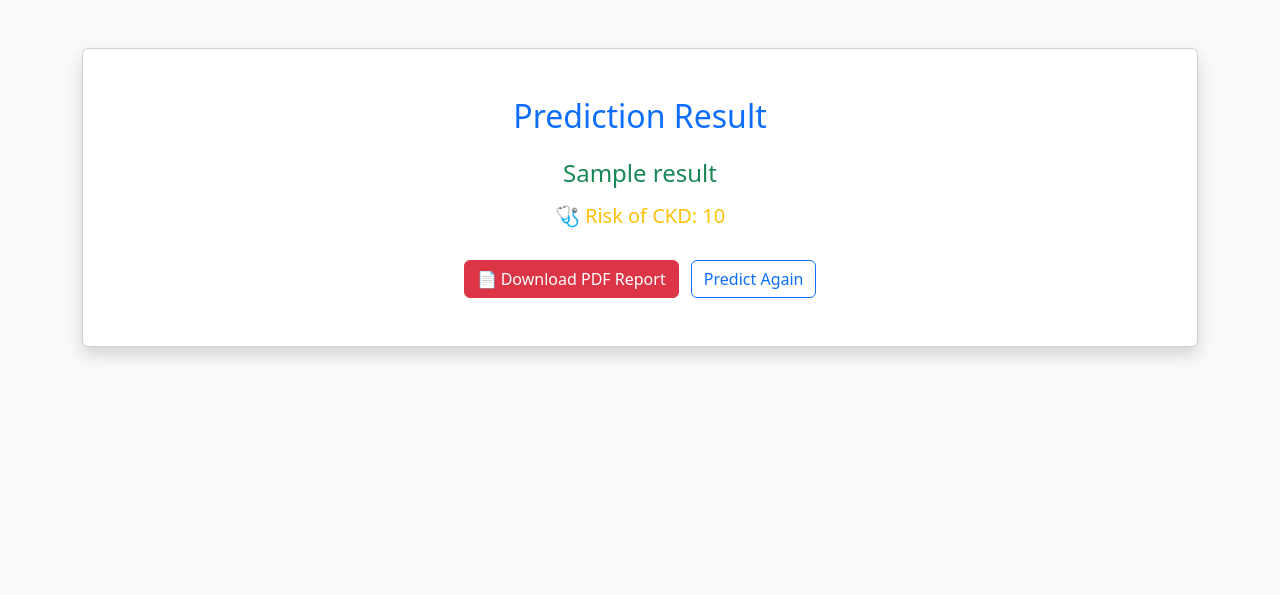
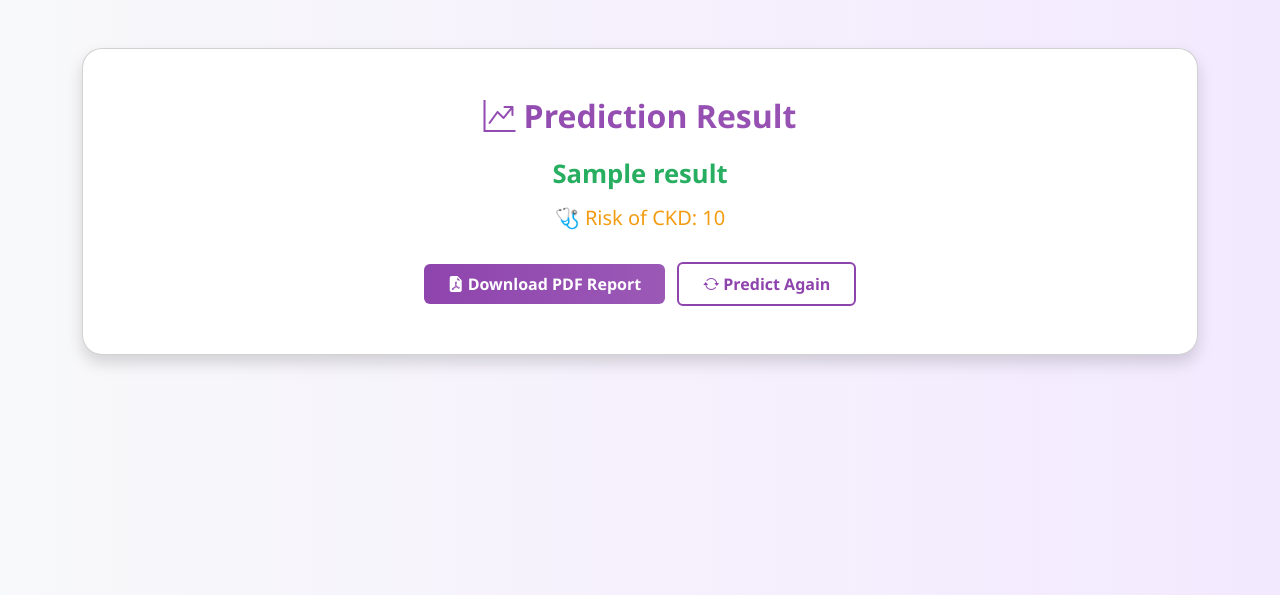
Before and after one commit to NAGENDRANADH02/kidneydisease_prediction, a Django app: template predictor/templates/predictor/result.html in a window 1280 px wide. Shown: the top 595 px of the page. Run offline with Django 4.2, Linux system fonts and the light colour scheme; the template is opened without the code that fills it: most values are stand-ins (such as "Sample title", 1, 10 or a date in 2020); parts of the project's set-up code (start-up, migrations or seed data) failed here and were passed over; some libraries are stand-ins or nearby versions.

Commit message:
Update result.html

```diff
--- a/predictor/templates/predictor/result.html
+++ b/predictor/templates/predictor/result.html
@@ -3,13 +3,95 @@
 <head>
     <meta charset="UTF-8">
     <title>Prediction Result</title>
+    <meta name="viewport" content="width=device-width, initial-scale=1">
+
+    <!-- Bootstrap CSS + Icons -->
     <link href="https://cdn.jsdelivr.net/npm/bootstrap@5.3.0/dist/css/bootstrap.min.css" rel="stylesheet">
+    <link href="https://cdn.jsdelivr.net/npm/bootstrap-icons@1.10.5/font/bootstrap-icons.css" rel="stylesheet">
+
+    <style>
+        body {
+            background: linear-gradient(to right, #f8f9fa, #f3e9ff);
+            font-family: 'Segoe UI', sans-serif;
+            animation: fadeIn 0.8s ease-in;
+        }
+
+        @keyframes fadeIn {
+            from { opacity: 0; transform: translateY(20px); }
+            to { opacity: 1; transform: translateY(0); }
+        }
+
+        .card {
+            border-radius: 20px;
+            background: #ffffff;
+            box-shadow: 0 10px 25px rgba(0,0,0,0.1);
+            transition: transform 0.3s ease, box-shadow 0.3s ease;
+        }
+
+        .card:hover {
+            transform: translateY(-5px);
+            box-shadow: 0 12px 30px rgba(0, 0, 0, 0.15);
+        }
+
+        h2 {
+            font-weight: 700;
+            background: linear-gradient(to right, #8e44ad, #9b59b6);
+            -webkit-background-clip: text;
+            -webkit-text-fill-color: transparent;
+        }
+
+        h4.text-success {
+            font-size: 1.6rem;
+            font-weight: 600;
+            color: #27ae60 !important;
+        }
+
+        h5.text-warning {
+            font-weight: 500;
+            color: #f39c12 !important;
+        }
+
+        .btn-primary-custom {
+            background: linear-gradient(to right, #8e44ad, #9b59b6);
+            border: none;
+            color: #fff;
+            font-weight: 600;
+            transition: all 0.3s ease;
+        }
+
+        .btn-primary-custom:hover {
+            background: #732d91;
+            transform: scale(1.02);
+            box-shadow: 0 5px 15px rgba(155, 89, 182, 0.4);
+        }
+
+        .btn-outline-dark-custom {
+            border: 2px solid #8e44ad;
+            color: #8e44ad;
+            font-weight: 600;
+            transition: all 0.3s ease;
+        }
+
+        .btn-outline-dark-custom:hover {
+            background-color: #8e44ad;
+            color: #fff;
+        }
+
+        .form-container {
+            animation: slideUp 0.8s ease-in-out;
+        }
+
+        @keyframes slideUp {
+            from { opacity: 0; transform: translateY(40px); }
+            to { opacity: 1; transform: translateY(0); }
+        }
+    </style>
 </head>
-<body class="bg-light">
+<body>
 
-<div class="container mt-5">
+<div class="container mt-5 form-container">
     <div class="card shadow p-5 text-center">
-        <h2 class="mb-4 text-primary">Prediction Result</h2>
+        <h2 class="mb-4"><i class="bi bi-graph-up-arrow me-2"></i>Prediction Result</h2>
 
         <h4 class="text-success mb-3">{{ result }}</h4>
         <h5 class="text-warning">🩺 Risk of CKD: {{ risk_score }}</h5>
@@ -21,11 +103,19 @@
             {% endfor %}
             <input type="hidden" name="result" value="{{ result }}">
             <input type="hidden" name="risk_score" value="{{ risk_score }}">
-            <button type="submit" class="btn btn-danger me-2">📄 Download PDF Report</button>
-            <a href="/" class="btn btn-outline-primary">Predict Again</a>
+
+            <button type="submit" class="btn btn-primary-custom px-4 py-2 me-2">
+                <i class="bi bi-file-earmark-pdf-fill me-1"></i>Download PDF Report
+            </button>
+            <a href="/" class="btn btn-outline-dark-custom px-4 py-2">
+                <i class="bi bi-arrow-repeat me-1"></i>Predict Again
+            </a>
         </form>
     </div>
 </div>
 
+<!-- Bootstrap JS -->
+<script src="https://cdn.jsdelivr.net/npm/bootstrap@5.3.0/dist/js/bootstrap.bundle.min.js"></script>
+
 </body>
 </html>
```
